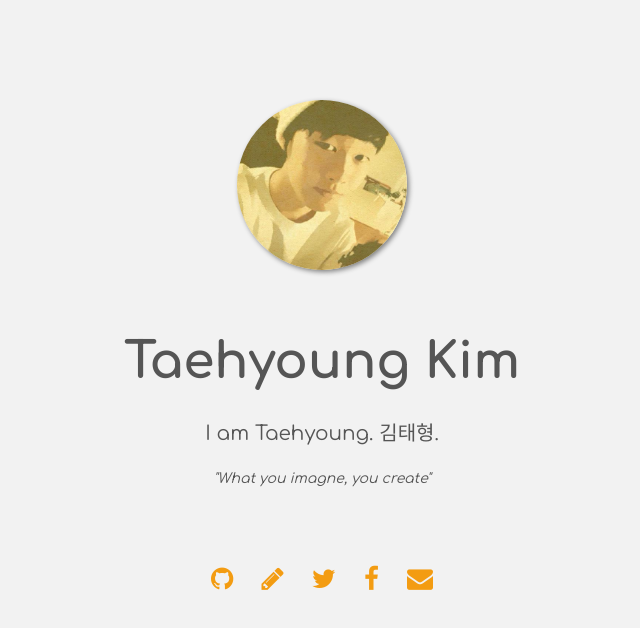
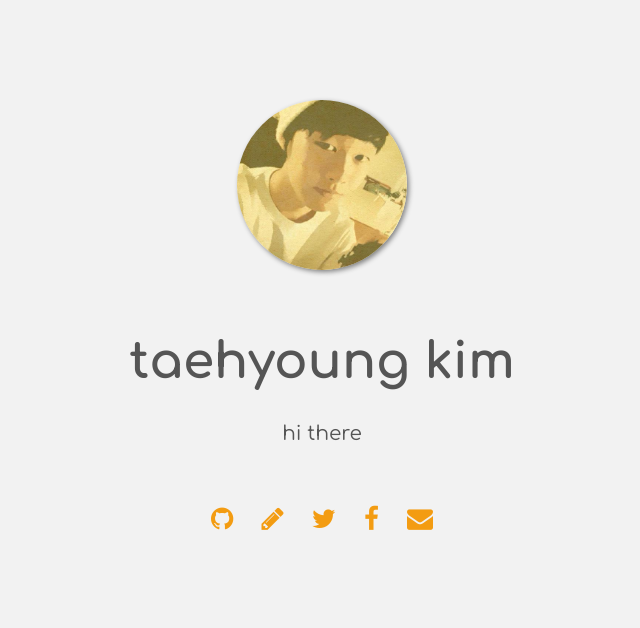
Before and after one commit to ktae/taehyoung.com, a plain HTML site: page index.html in a window 1280 px wide. Shown: the whole page, without its empty margins (318-958 px from the left). Drawn offline with nearby package versions, Linux system fonts and the light colour scheme.

Commit message:
lowercase

```diff
--- a/assets/common/css/style.css
+++ b/assets/common/css/style.css
@@ -1,4 +1,5 @@
 @import url(http://fonts.googleapis.com/css?family=Comfortaa:400,700);
+
 body {
   background-color: #f2f2f2;
     font-family: 'Comfortaa', cursive;
@@ -89,7 +90,7 @@ a:after {
     transition: color 0.1s ease-in, background 0.1s ease-in;
 }
 
- hr {
+hr {
     display: block;
     height: 1px;
     border: 0;
--- a/index.html
+++ b/index.html
@@ -29,12 +29,11 @@
         </br></br>
 		<div class="row centered">
 			<div class="col-lg-8 col-lg-offset-2 w">
-				<h1>Taehyoung Kim</h1>
-                <br/><div style="font-size: 20px">I am Taehyoung. 김태형.</div></br>
-            	<i style="font-size:14px">"What you imagne, you create"</i>
+				<h1>taehyoung kim</h1>
+                <br/><div style="font-size:20px">hi there</div>
 			</div>
 		</div>
-        <br/><br/><br/>
+        <br/><br/>
 		<div class="row centered">
 			<div class="col-lg-8 col-lg-offset-2 w tooltip-demo" style="margin-bottom: 125px">
                 <a data-toggle="tooltip" title="Github" href="https://github.com/poupao"><i class="fa fa-github"></i></a>
```
